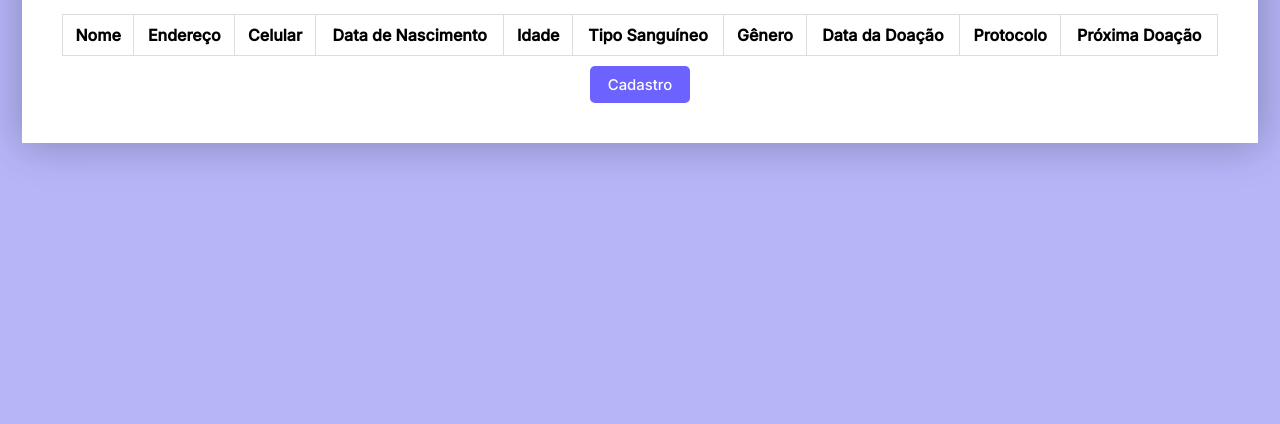
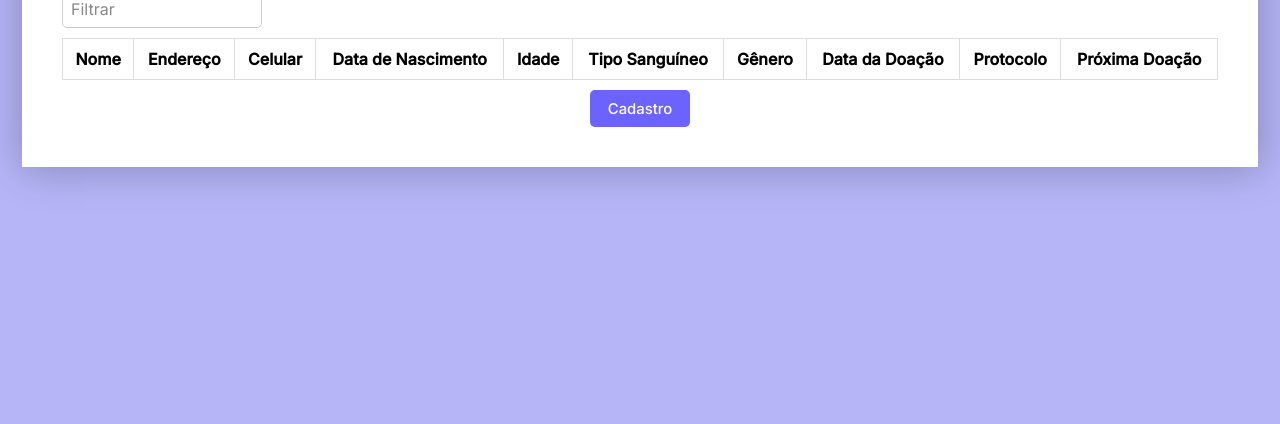
Before and after one commit to LeroFelipe/Cadastro-doadores, a plain HTML site: page tabela.html in a window 1280 px wide. Shown: the part 376-800 px from the top of the page. Drawn offline with Linux system fonts and the light colour scheme; no server answers.

Commit message:
Adicionado filtro na tabela

```diff
--- a/assets/css/style.css
+++ b/assets/css/style.css
@@ -199,6 +199,19 @@ form{
     background-color: #6b63fff1;
 }
 
+#filtro {
+    width: 200px; /* Define a largura do input */
+    padding: 8px; /* Adiciona espaço interno para melhor aparência */
+    margin-bottom: 10px; /* Adiciona margem inferior para espaçamento */
+    border: 1px solid #ccc; /* Adiciona uma borda */
+    border-radius: 5px; /* Adiciona bordas arredondadas */
+    font-size: 16px; /* Define o tamanho da fonte */
+    outline: none; /* Remove a borda de foco padrão ao clicar */
+}
+
+#filtro::placeholder {
+    color: #888; /* Define a cor do texto do placeholder */
+}
 
 table{
     width: 100%;
--- a/tabela.html
+++ b/tabela.html
@@ -16,6 +16,7 @@
 
         <!-- Estrutura da tabela -->
         <div class="tabela-container">
+            <input type="text" id="filtro" placeholder="Filtrar">
             <table id="tabelaDoadores">
                 <thead>
                     <tr>
@@ -240,6 +241,7 @@
                 return `${ano}/${mes}/${dia}`;
             }
 
+            // Função para mudar o formato da data p/ DD/MM/AAAA
             function dataBrasil(dataString) {
                 const partes = dataString.split('/');
                 if (partes.length === 3) {
@@ -276,6 +278,19 @@
             // Chama a função para carregar dados quando a página é carregada
             window.onload = carregarDados;
         </script>
+
+        <script>
+            document.getElementById('filtro').addEventListener('input', function () {
+                    const filtro = this.value.toLowerCase();
+                    const linhas = document.querySelectorAll('#tabelaDoadores tbody tr');
+
+                    linhas.forEach(function (linha) {
+                        const textoLinha = linha.textContent.toLowerCase();
+                        linha.style.display = textoLinha.includes(filtro) ? '' : 'none';
+                    });
+                });
+        </script>
+
     </div>
 </body>
 </html>
```
